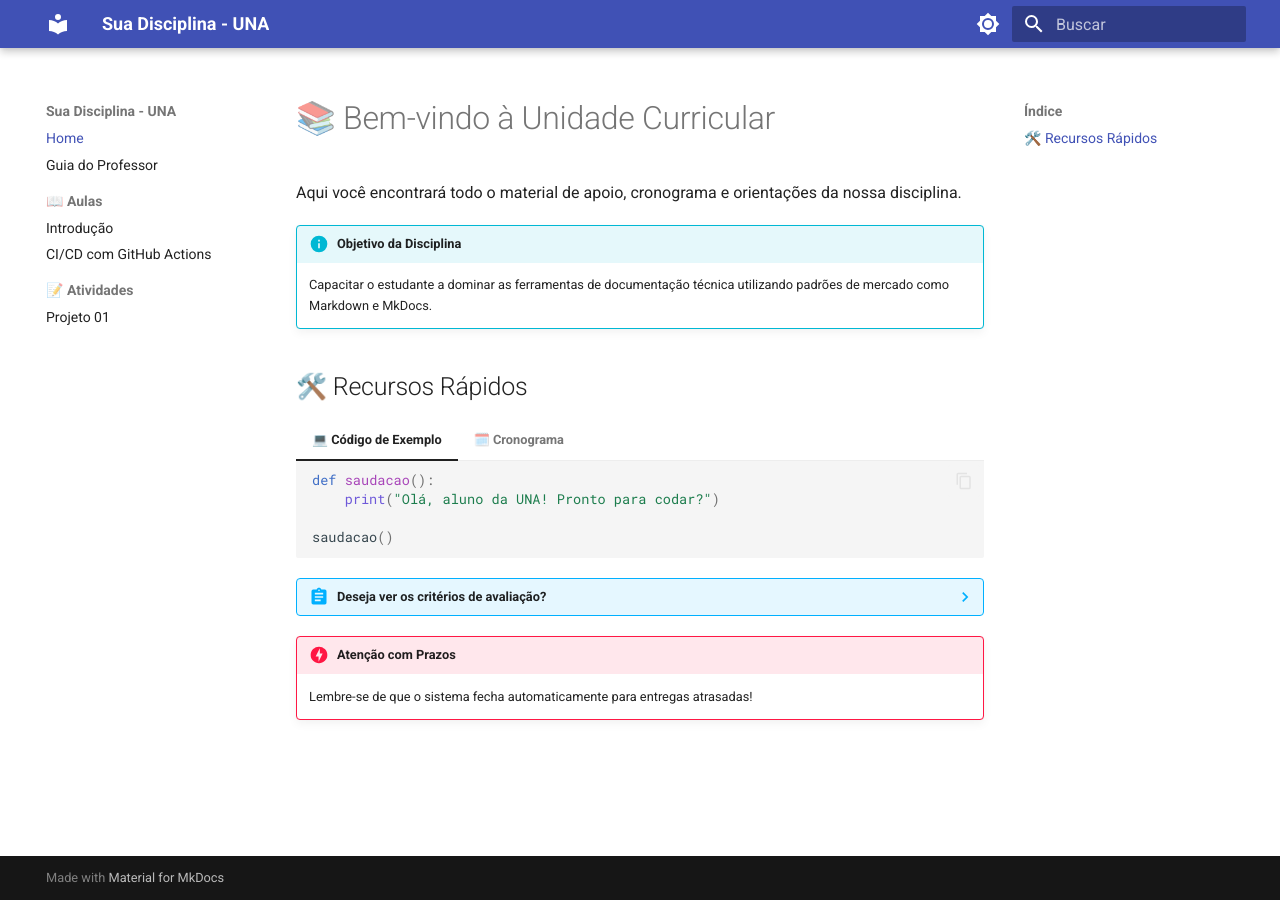
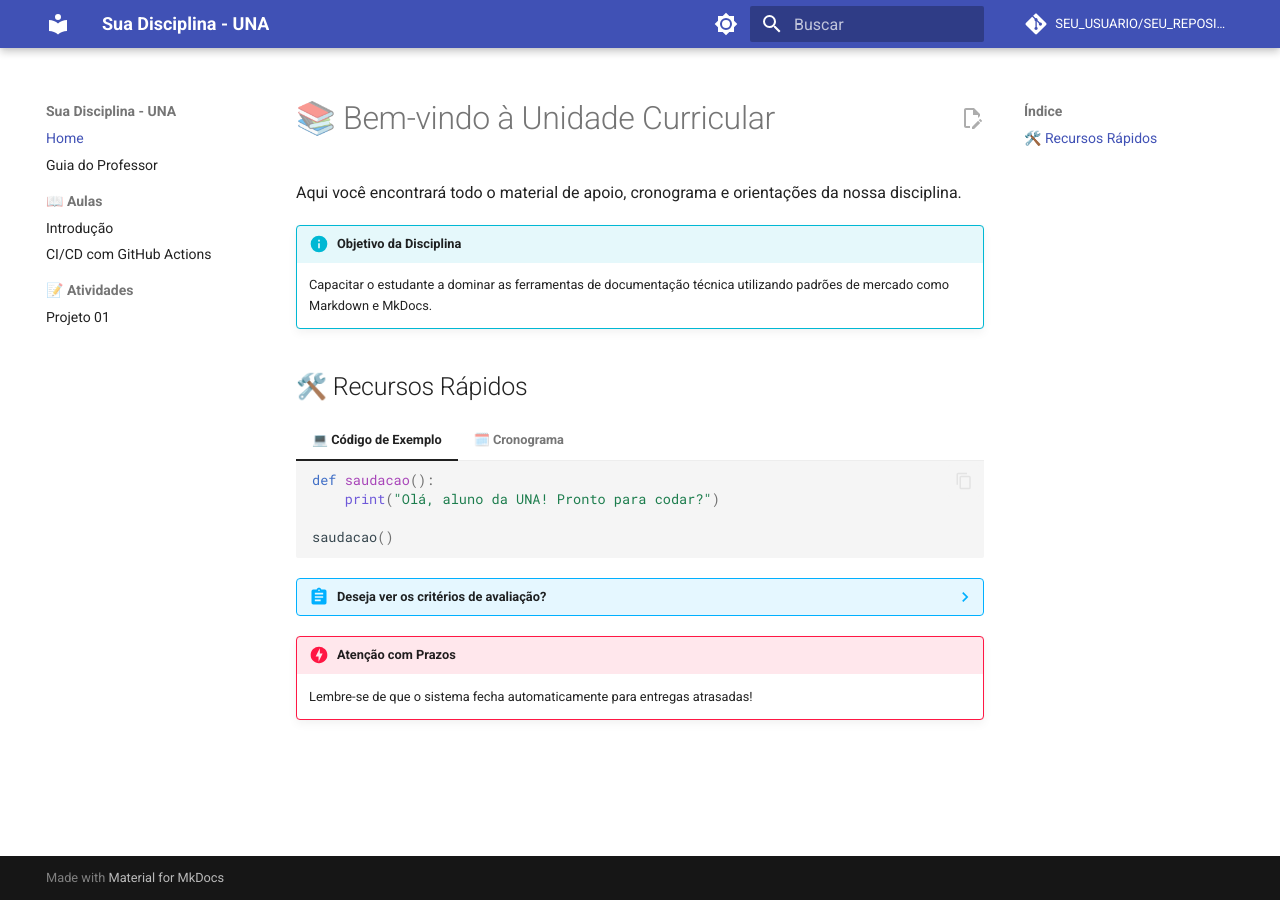
Before and after one commit to danhpaiva/una-uc-mkdocs-template, an MkDocs documentation site: the page built from docs/index.md, in a window 1280 px wide. Built offline with MkDocs 1.6.1 and Material for MkDocs 9.7.7, drawn with Linux system fonts in a browser that asks for light colours; comment, search, counter and statistics services are not loaded.

Commit message:
docs: adiciona repo_url e botão de editar página no mkdocs.yml
Sem repo_url/edit_uri não havia link para o repositório nem o botão
"editar esta página" no header. Adiciona os campos (com placeholders) e
a feature content.action.edit, úteis para correções colaborativas via
GitHub. Validado com build --strict.

Co-Authored-By: Claude Opus 4.7 <noreply@anthropic.com>

```diff
--- a/mkdocs.yml
+++ b/mkdocs.yml
@@ -2,6 +2,11 @@ site_name: "Sua Disciplina - UNA"
 # Troque para a URL do seu Pages: https://SEU_USUARIO.github.io/SEU_REPOSITORIO/
 site_url: https://SEU_USUARIO.github.io/SEU_REPOSITORIO/
 site_author: Seu Nome
+
+# Link para o repositório e botão "editar esta página" (troque pelos seus dados)
+repo_url: https://github.com/SEU_USUARIO/SEU_REPOSITORIO
+repo_name: SEU_USUARIO/SEU_REPOSITORIO
+edit_uri: edit/main/docs/
 
 theme:
   name: material
@@ -27,6 +32,7 @@ theme:
     - navigation.top # Botão "Voltar ao topo" automático
     - navigation.tracking # Atualiza a URL conforme o aluno rola a página
     - content.code.copy # Botão de copiar código em um clique
+    - content.action.edit # Botão "editar esta página" (usa repo_url + edit_uri)
 
 nav:
   - Home: index.md
```
